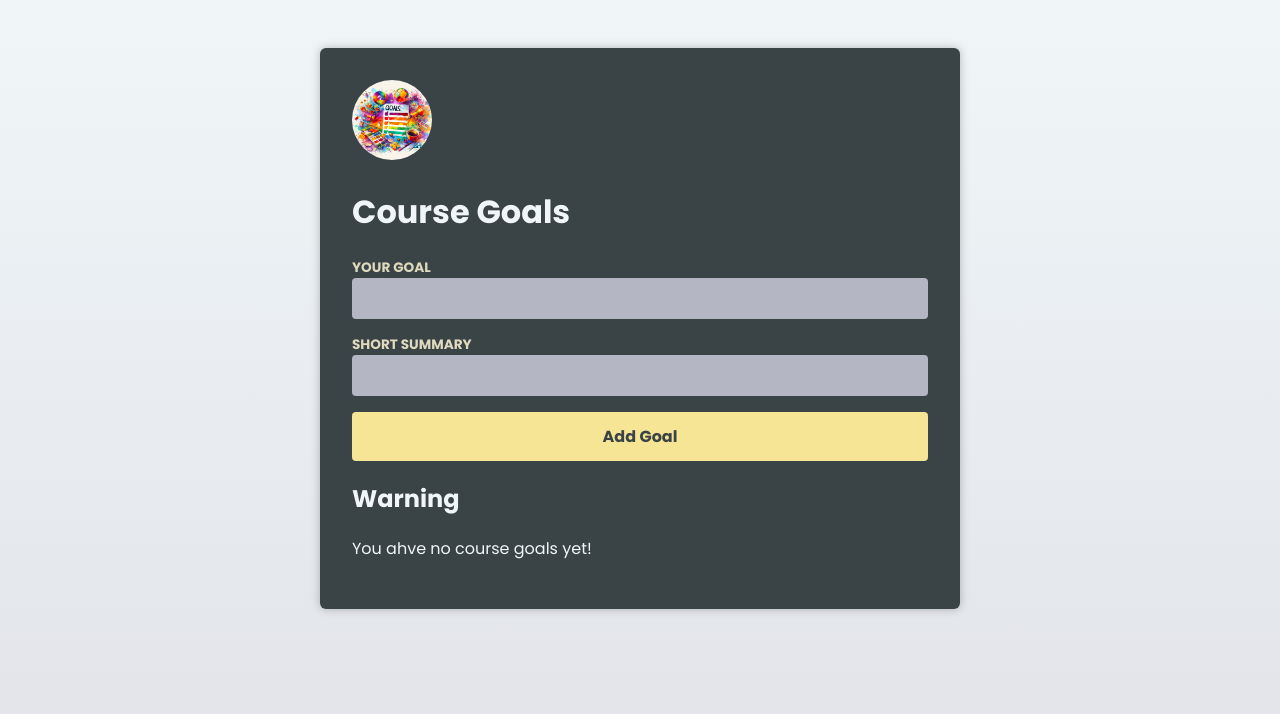
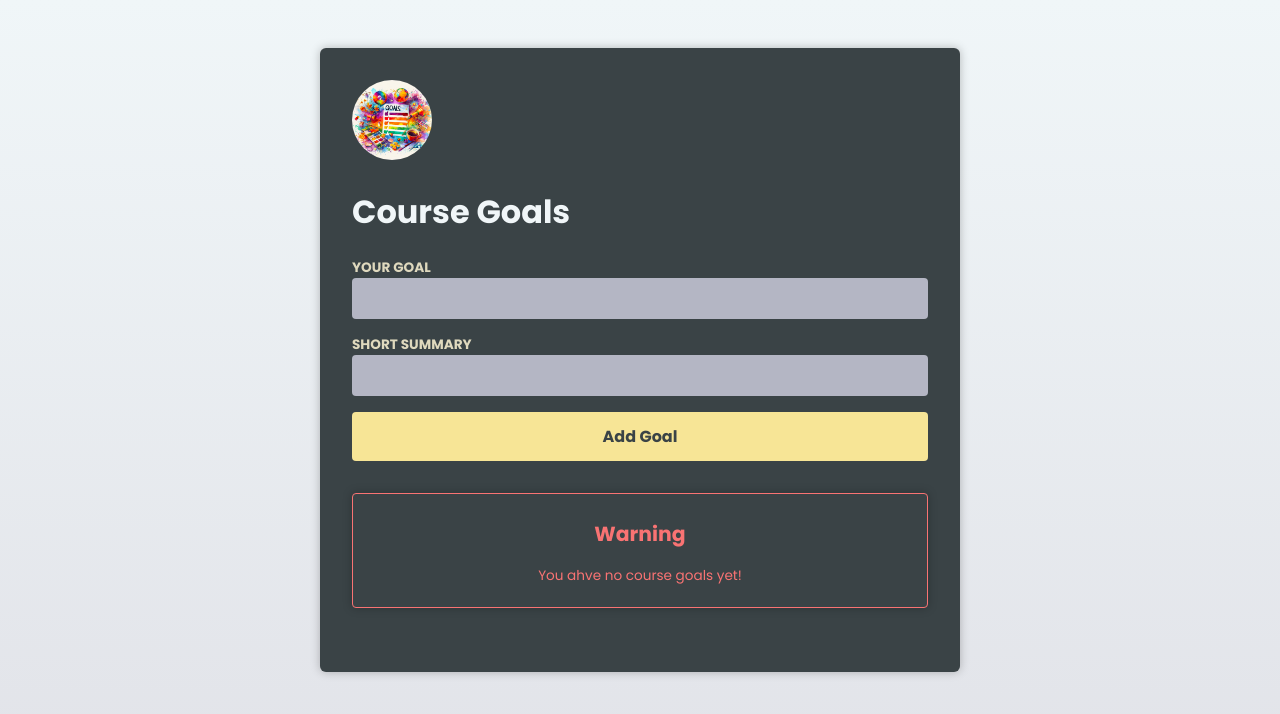
Before and after one commit to wozza0212/ReactTypescriptPracticalGuide, a React (Vite) app in the folder TypescriptWithReact/Project/react-ts-basics/: page / in a window 1280 px wide. Shown: the top 714 px of the page. Built offline with nearby package versions, Linux system fonts and the light colour scheme.

Commit message:
project finished

```diff
--- a/TypescriptWithReact/Project/react-ts-basics/src/components/CourseGoalsList.tsx
+++ b/TypescriptWithReact/Project/react-ts-basics/src/components/CourseGoalsList.tsx
@@ -12,14 +12,14 @@ type CourseGoalListProps = {
 
 const CourseGoalsList = ({goals, onDelete}: CourseGoalListProps) => {
     if (goals.length === 0) {
-        return <InfoBox mode='hint'>You ahve no course goals yet!</InfoBox>
+        return <InfoBox severity="high" mode='warning'>You ahve no course goals yet!</InfoBox>
     }
 
     let warningBox: ReactNode;
 
     if (goals.length >= 4) {
         warningBox = (
-            <InfoBox mode='warning'>You have reached the maximum number of goals!</InfoBox>
+            <InfoBox mode='warning' severity='high' >You have reached the maximum number of goals!</InfoBox>
         );
     }
     return (
--- a/TypescriptWithReact/Project/react-ts-basics/src/components/infoBox.tsx
+++ b/TypescriptWithReact/Project/react-ts-basics/src/components/infoBox.tsx
@@ -3,9 +3,10 @@ import { ReactNode } from "react";
 type InfoBoxProps = {
   children: ReactNode;
   mode: "warning" | "hint";
+  severity?: "low" | "medium" | "high";
 };
 
-const InfoBox = ({ mode, children }: InfoBoxProps) => {
+const InfoBox = ({ mode, children, severity }: InfoBoxProps) => {
   if (mode === "hint") {
     return (
       <aside className="infobox infobox-hint">
@@ -15,7 +16,7 @@ const InfoBox = ({ mode, children }: InfoBoxProps) => {
     );
   } else if (mode === "warning") {
     return (
-      <aside className="infobox infobox-warning warning--medium">
+      <aside className={`infobox infobox-warning warning--${severity}`}>
         <h2>Warning</h2>
         <p>{children}</p>
       </aside>
--- a/TypescriptWithReact/Project/react-ts-basics/src/index.css
+++ b/TypescriptWithReact/Project/react-ts-basics/src/index.css
@@ -126,7 +126,31 @@ li button:hover {
   color: #f9a73b;
 }
 
-.fallback {
+.infobox {
+  margin: 2rem 0;
+  padding: 0.5rem;
   text-align: center;
-  color: #acd1ce;
+  box-shadow: 0 0 10px rgba(0, 0, 0, 0.25);
+  font-size: 0.85rem;
+  border-radius: 4px;
 }
+
+.infobox-hint {
+  border: 1px solid #96f5f7;
+  color: #96f5f7;
+}
+
+.infobox-warning.warning--low {
+  border: 1px solid #f6d84f;
+  color: #f6d84f;
+}
+
+.infobox-warning.warning--medium {
+  border: 1px solid #f9a73b;
+  color: #f9a73b;
+}
+
+.infobox-warning.warning--high {
+  border: 1px solid #f97373;
+  color: #f97373;
+}
```
